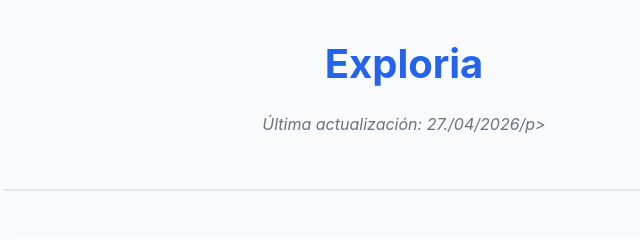
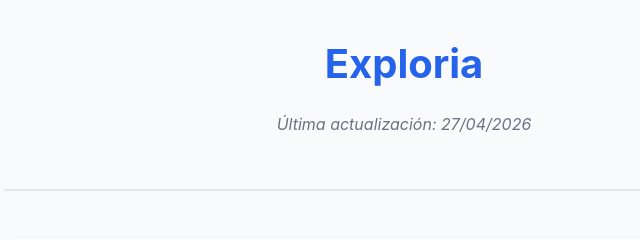
Before and after one commit to Y0SH14K1-0/Bet, a plain HTML site: page index.html in a window 1280 px wide. Shown: the top 240 px of the page, 236-876 px from the left. Drawn offline with Linux system fonts and the light colour scheme.

Commit message:
Politicas1

```diff
--- a/index.html
+++ b/index.html
@@ -123,7 +123,7 @@
     <div class="container">
         <header>
             <h1>Exploria</h1>
-            <p class="last-update">Última actualización: 27./04/2026/p>
+            <p class="last-update">Última actualización: 27/04/2026 </p>
         </header>
 
         <main>
```
